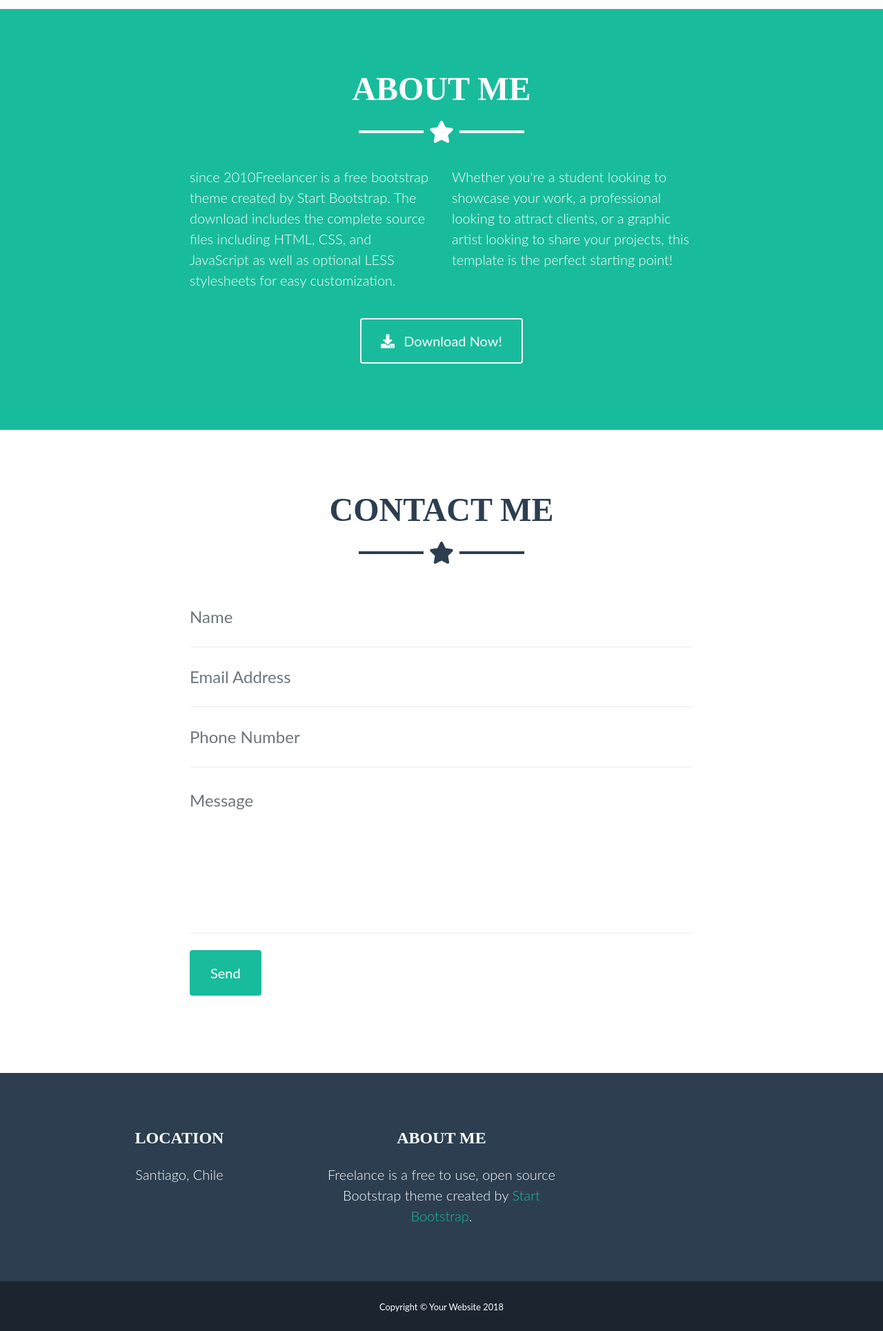
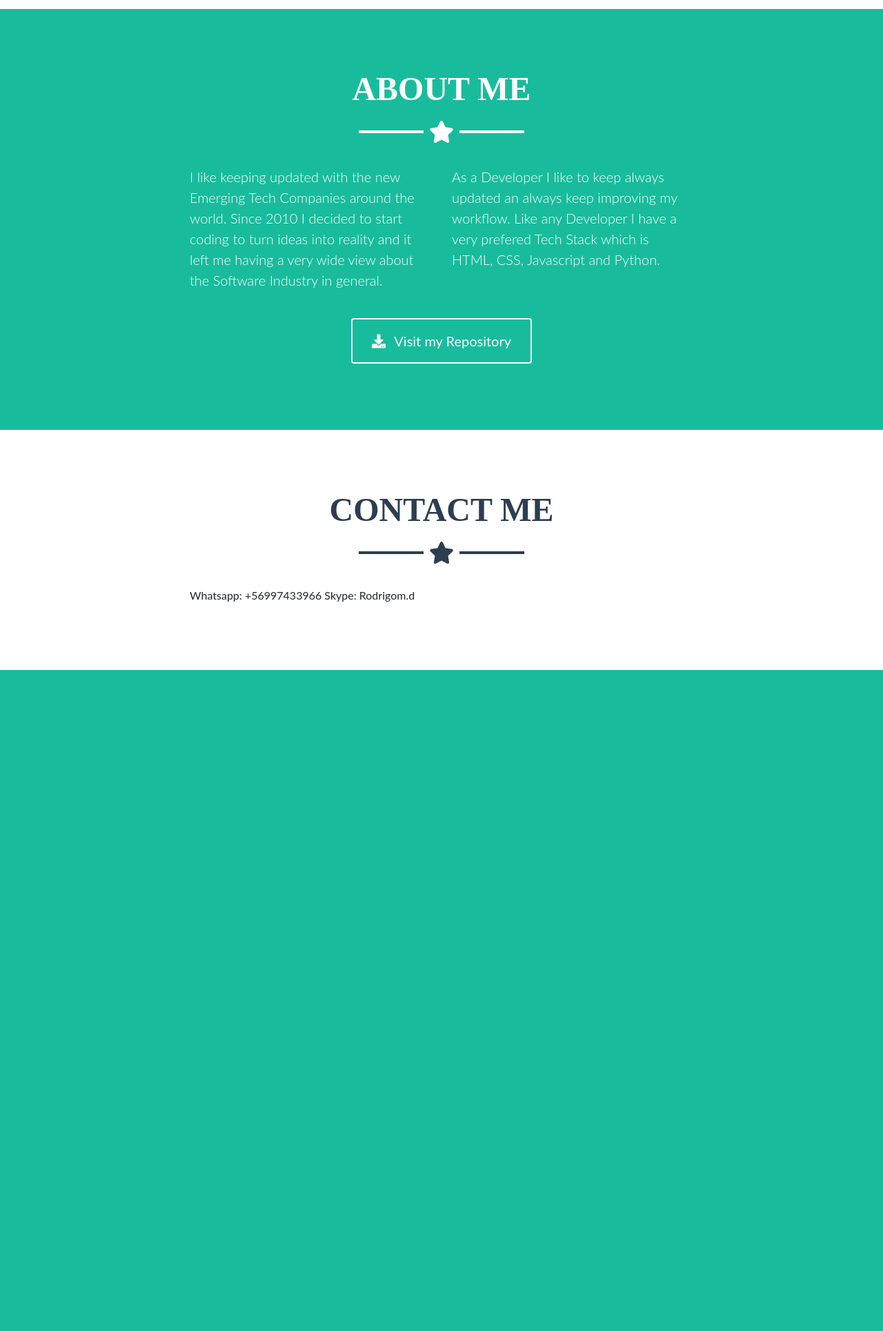
Before and after one commit to romunozd/Portofolio, a Django app: page / in a window 1280 px wide. Shown: the part 1439-3368 px from the top of the page at 69% size. After the commit the page ends 2410 px from the top, so only its background shows below. Run offline with Django 3.2, Linux system fonts and the light colour scheme; some libraries are stand-ins or nearby versions.

Commit message:
Finished Description

```diff
--- a/templates/index.html
+++ b/templates/index.html
@@ -141,16 +141,16 @@
         <hr class="star-light mb-5">
         <div class="row">
           <div class="col-lg-4 ml-auto">
-            <p class="lead">  since 2010Freelancer is a free bootstrap theme created by Start Bootstrap. The download includes the complete source files including HTML, CSS, and JavaScript as well as optional LESS stylesheets for easy customization.</p>
+            <p class="lead">I like keeping updated with the new Emerging Tech Companies around the world. Since 2010 I decided to start coding to turn ideas into reality and it left me having a very wide view about the Software Industry in general.</p>
           </div>
           <div class="col-lg-4 mr-auto">
-            <p class="lead">Whether you're a student looking to showcase your work, a professional looking to attract clients, or a graphic artist looking to share your projects, this template is the perfect starting point!</p>
+            <p class="lead">As a Developer I like to keep always updated an always keep improving my workflow. Like any Developer I have a very prefered Tech Stack which is HTML, CSS, Javascript and Python.</p>
           </div>
         </div>
         <div class="text-center mt-4">
-          <a class="btn btn-xl btn-outline-light" href="#">
+          <a class="btn btn-xl btn-outline-light" href="http://github.com/rmunozdelaporte" target="_blank">
             <i class="fas fa-download mr-2"></i>
-            Download Now!
+            Visit my Repository
           </a>
         </div>
       </div>
@@ -163,9 +163,11 @@
         <hr class="star-dark mb-5">
         <div class="row">
           <div class="col-lg-8 mx-auto">
+            Whatsapp: +56997433966
+            Skype: Rodrigom.d
             <!-- To configure the contact form email address, go to mail/contact_me.php and update the email address in the PHP file on line 19. -->
             <!-- The form should work on most web servers, but if the form is not working you may need to configure your web server differently. -->
-            <form name="sentMessage" id="contactForm" novalidate="novalidate">
+            <!-- <form name="sentMessage" id="contactForm" novalidate="novalidate">
               <div class="control-group">
                 <div class="form-group floating-label-form-group controls mb-0 pb-2">
                   <label>Name</label>
@@ -199,21 +201,21 @@
               <div class="form-group">
                 <button type="submit" class="btn btn-primary btn-xl" id="sendMessageButton">Send</button>
               </div>
-            </form>
+            </form> -->
           </div>
         </div>
       </div>
     </section>
 
     <!-- Footer -->
-    <footer class="footer text-center">
+    <!-- <footer class="footer text-center">
       <div class="container">
         <div class="row">
           <div class="col-md-4 mb-5 mb-lg-0">
             <h4 class="text-uppercase mb-4">Location</h4>
             <p class="lead mb-0">Santiago, Chile</p>
           </div>
-          <!-- <div class="col-md-4 mb-5 mb-lg-0">
+          <div class="col-md-4 mb-5 mb-lg-0">
             <h4 class="text-uppercase mb-4">Around the Web</h4>
             <ul class="list-inline mb-0">
               <li class="list-inline-item">
@@ -242,7 +244,7 @@
                 </a>
               </li>
             </ul>
-          </div> -->
+          </div>
           <div class="col-md-4">
             <h4 class="text-uppercase mb-4">About Me</h4>
             <p class="lead mb-0">Freelance is a free to use, open source Bootstrap theme created by
@@ -250,14 +252,14 @@
           </div>
         </div>
       </div>
-    </footer>
+    </footer> -->
 
-    <div class="copyright py-4 text-center text-white">
+   <!--  <div class="copyright py-4 text-center text-white">
       <div class="container">
         <small>Copyright &copy; Your Website 2018</small>
       </div>
     </div>
-
+ -->
     <!-- Scroll to Top Button (Only visible on small and extra-small screen sizes) -->
     <div class="scroll-to-top d-lg-none position-fixed ">
       <a class="js-scroll-trigger d-block text-center text-white rounded" href="#page-top">
@@ -302,7 +304,7 @@
             <div class="col-lg-8 mx-auto">
               <h2 class="text-secondary text-uppercase mb-0">Zapping App</h2>
               <hr class="star-dark mb-5">
-              <a target="_blank" href="http://zapping.herokuapp.com/">
+              <a target="_blank" href="http://zappingapp.com/">
                 <img class="img-fluid mb-5" src="{% static 'img/zapping.png' %}" alt=""></a>
               <p class="mb-5">Zapping App is a Live Streaming Search Engine.</p>
               <a class="btn btn-primary btn-lg rounded-pill portfolio-modal-dismiss" href="#">
```
